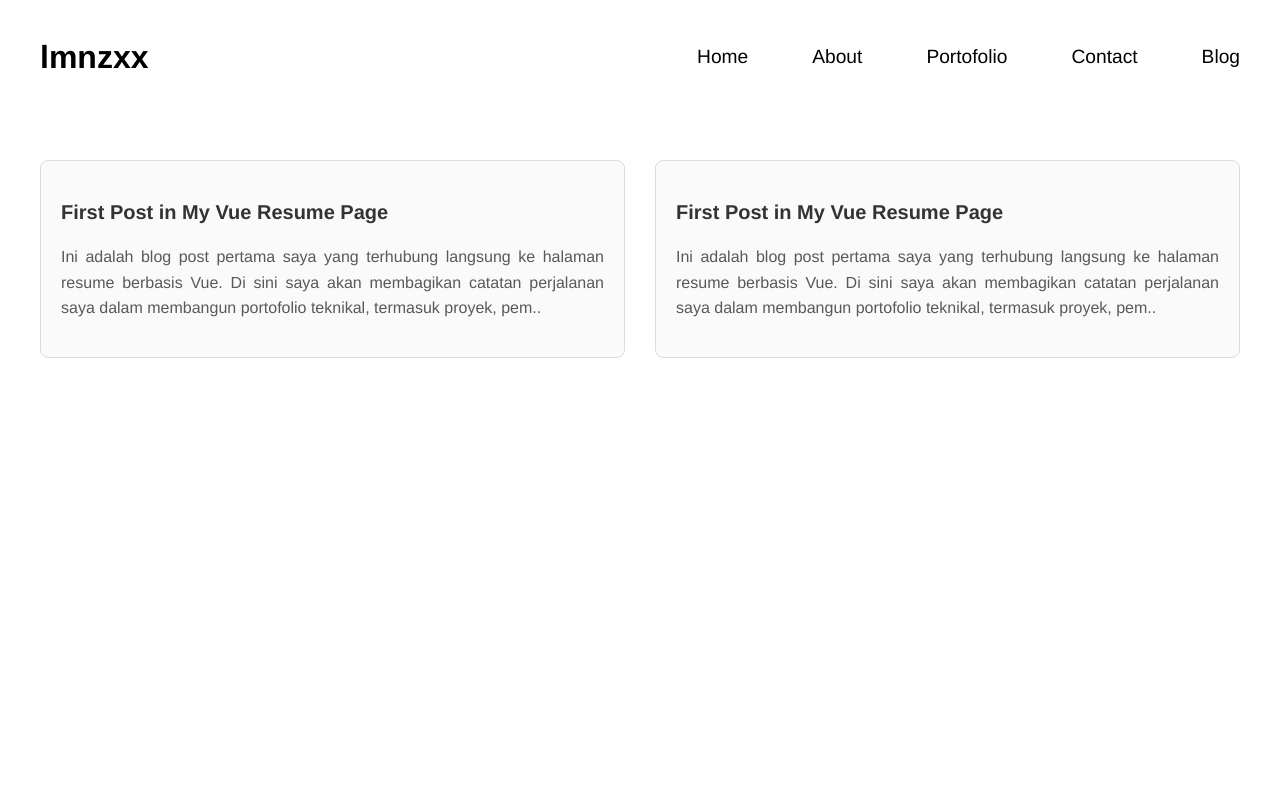
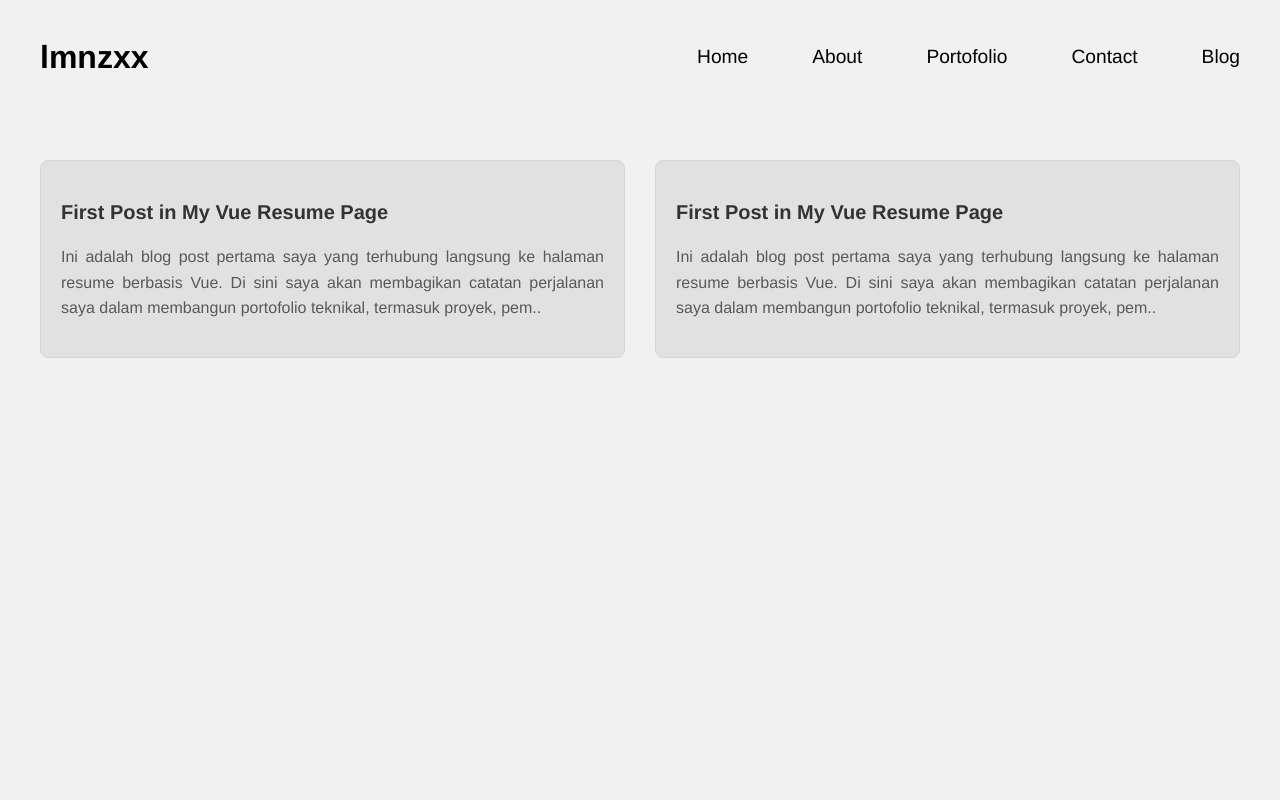
Before and after one commit to lmnzxx/lmnzxx-resume-webpage, a Vue app: page /blog in a window 1280 px wide. Shown: the top 800 px of the page. Built offline with nearby package versions, Linux system fonts and the light colour scheme.

Commit message:
styling and animation for the blog page

```diff
--- a/src/components/BlogHome.vue
+++ b/src/components/BlogHome.vue
@@ -6,10 +6,12 @@
                     <router-link
                         :to="`/blog/${post.slug}`"
                         class="blog-card-link"
-                        v-for="post in blogPosts"
+                        v-for="(post, index) in blogPosts"
                         :key="post.id"
                         >
-                        <div class="blog-card">
+                        <div class="blog-card animate-card"
+                        :style="{ animationDelay: `${index * 150}ms` }"
+                        >
                             <h3 class="blog-title">{{ post.title }}</h3>
                             <p class="blog-snippet">{{ post.excerpt.slice(0, 200) }}..</p>
                         </div>
@@ -21,7 +23,16 @@
 </template>
 
 <script lang="ts" setup>
-import { blogPosts } from '../data/blogPosts';
+    import { blogPosts as allPosts } from '../data/blogPosts';
+    import { onMounted, ref } from 'vue';
+
+    const blogPosts = ref<typeof allPosts>([]);
+
+    onMounted(() => {
+        setTimeout(() => {
+            blogPosts.value = allPosts;
+        }, 100);
+    });
 </script>
 
 <style scoped>
@@ -30,7 +41,7 @@ import { blogPosts } from '../data/blogPosts';
     min-height: 100vh;
     justify-content: center;
     align-items: flex-start;
-    background-color: #ffffff;
+    background-color: #f1f1f1;
     padding-top: 100px;
     font-family: "Helvetica-Regular", Helvetica;
 }
@@ -63,11 +74,11 @@ import { blogPosts } from '../data/blogPosts';
 }
 
 .blog-card {
-    border: 1px solid #dcdcdc;
+    border: 1px solid #d5d5d5;
     border-radius: 8px;
     padding: 20px;
     transition: box-shadow 0.3s ease;
-    background-color: #fafafa;
+    background-color: #e1e1e1;
 }
 
 .blog-card-link {
@@ -106,6 +117,27 @@ import { blogPosts } from '../data/blogPosts';
     text-align: justify;
 }
 
+@keyframes fadeSlideUp {
+    0% {
+        opacity: 0;
+        transform: translateY(30px);
+    }
+    100% {
+        opacity: 1;
+        transform: translateY(0);
+    }
+}
+
+.animate-card {
+    animation: fadeSlideUp 0.6s ease forwards;
+    opacity: 0;
+}
+
+:deep(.animate-card) {
+    animation: fadeSlideUp 0.6s ease forwards;
+    opacity: 0;
+}
+
 @media (max-width: 768px) {
     .blog-list {
         grid-template-columns: 1fr;
--- a/src/components/Navbar.vue
+++ b/src/components/Navbar.vue
@@ -1,7 +1,7 @@
 <template>
     <div class="navbar" :class="{ scrolled: isScrolled }" :style="navbarStyle">
         <div class="navbar-content">
-            <a class="tittle-navbar" :class="{ active: isMenuOpen }" href="#home" @click.prevent="scrollTo('home')">lmnzxx</a>
+            <router-link class="tittle-navbar" :to="{ path: '/', hash: '#home' }" @click.prevent="handleNavClick('home')">lmnzxx</router-link>
             <div class="hamburger-menu" :class="{ open: isMenuOpen }" @click="toggleMenu">
                 <span></span>
                 <span></span>
--- a/src/components/blog/first-post-in-my-vue-resume-page.vue
+++ b/src/components/blog/first-post-in-my-vue-resume-page.vue
@@ -26,7 +26,7 @@
 <style scoped>
     .blog-post {
         min-height: 50vh;
-        background-color: #ffffff;
+        background-color: #f1f1f1;
         padding-top: 100px;
         padding-bottom: 60px;
         font-family: "Helvetica-Regular", Helvetica;
```
Also changed, not shown: src/views/BlogDetail.vue (deleted, +0 -22 lines).
